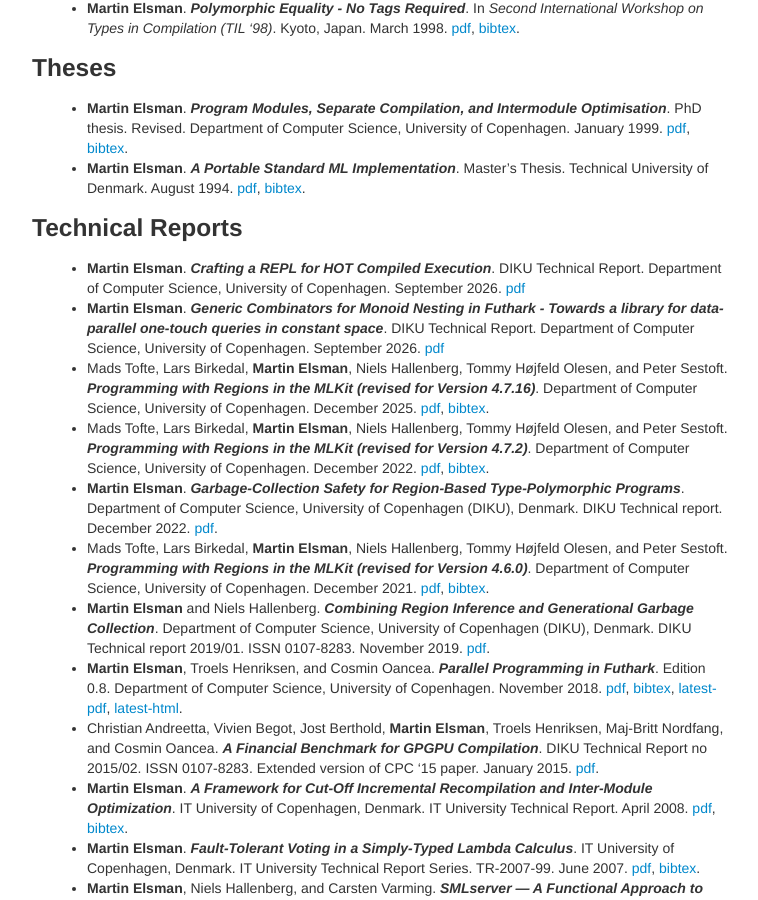
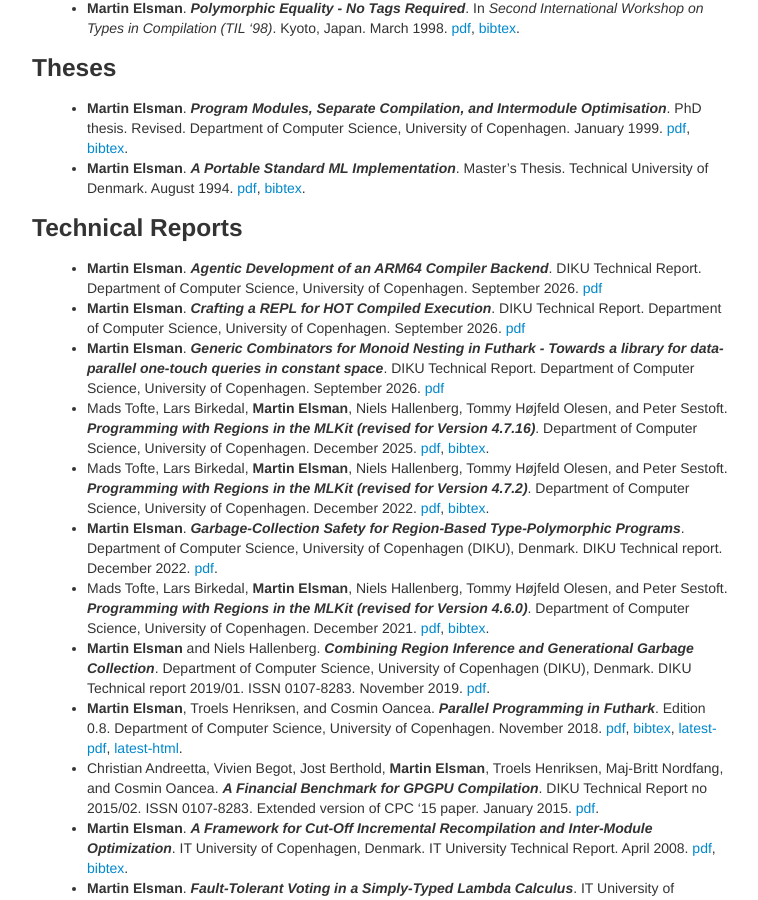
Before and after one commit to melsman/melsman.github.io, a Jekyll site: the page built from papers.md, in a window 1280 px wide and 900 px high, scrolled down 3034 px. Shown: the whole window, without its empty margins (258-1016 px from the left). Built offline with Jekyll 4.4.1, drawn with Linux system fonts in a browser that asks for light colours; nearby versions of some CDN libraries.

Commit message:
new paper

```diff
--- a/papers.md
+++ b/papers.md
@@ -144,6 +144,8 @@ University of Copenhagen. January 1999. [pdf](/pdf/phd.pdf), [bibtex](/pdf/phd.b
 Thesis. Technical University of Denmark. August 1994. [pdf](/pdf/masters.pdf), [bibtex](/pdf/masters.bibtex.txt).
 
 ### Technical Reports
+
+* __Martin Elsman__. ___Agentic Development of an ARM64 Compiler Backend___. DIKU Technical Report. Department of Computer Science, University of Copenhagen. September 2026. [pdf](/pdf/arm64.pdf)
 
 * __Martin Elsman__. ___Crafting a REPL for HOT Compiled Execution___. DIKU Technical Report. Department of Computer Science, University of Copenhagen. September 2026. [pdf](/pdf/repl.pdf)
 
```
Also changed, not shown: 1 other file.
